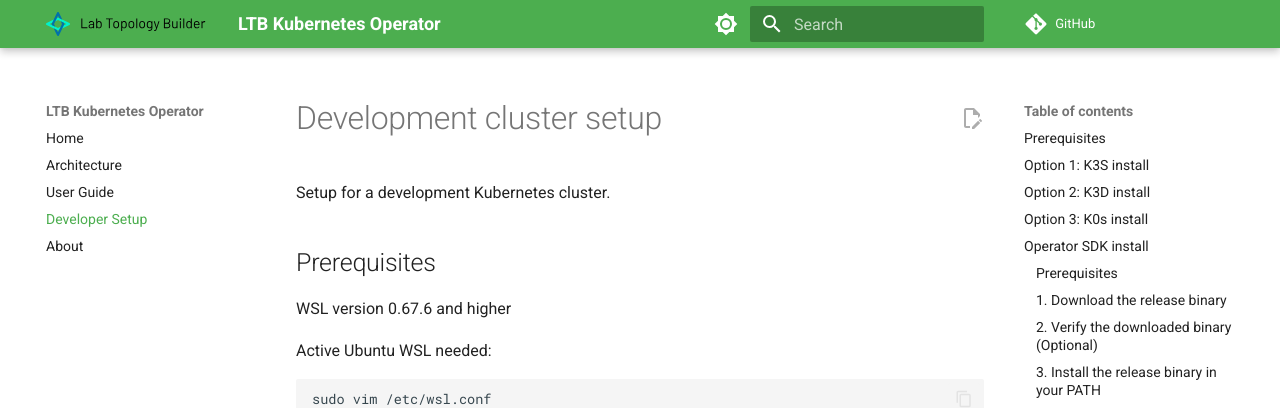
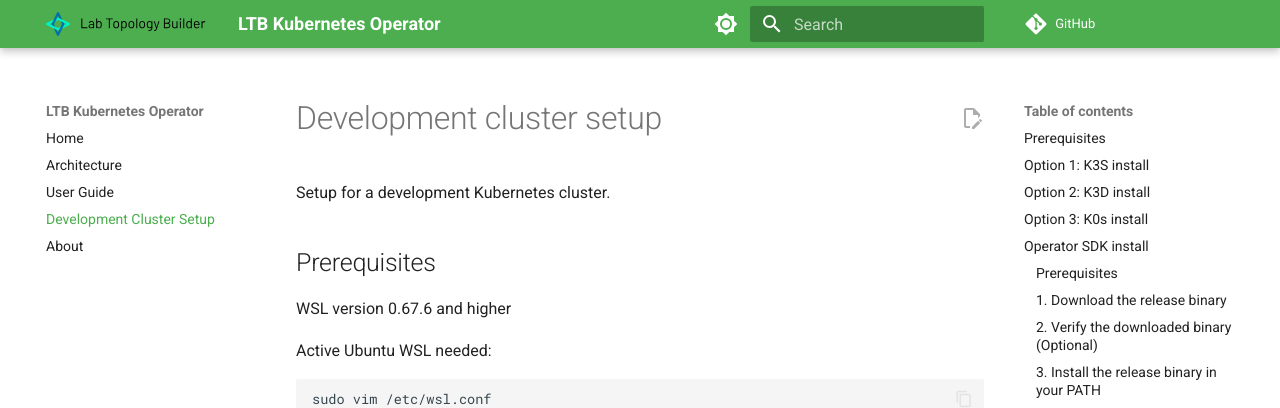
Before and after one commit to Lab-Topology-Builder/LTB-K8s-Backend, an MkDocs documentation site: the page built from docs/dev-cluster-setup.md, in a window 1280 px wide. Shown: the top 408 px of the page. Built offline with MkDocs 1.6.1 and Material for MkDocs 9.7.7, drawn with Linux system fonts in a browser that asks for light colours; comment, search, counter and statistics services are not loaded.

Commit message:
Rename dev-setup to dev-cluster-setup

```diff
--- a/mkdocs.yml
+++ b/mkdocs.yml
@@ -6,7 +6,7 @@ nav:
   - Home: README.md
   - Architecture: architecture.md
   - User Guide: user-guide.md
-  - Developer Setup: dev-setup.md
+  - Development Cluster Setup: dev-cluster-setup.md
   - About: about.md
 plugins:
   - search
```
Also changed, not shown: docs/dev-cluster-setup.md (renamed from docs/dev-setup.md).
